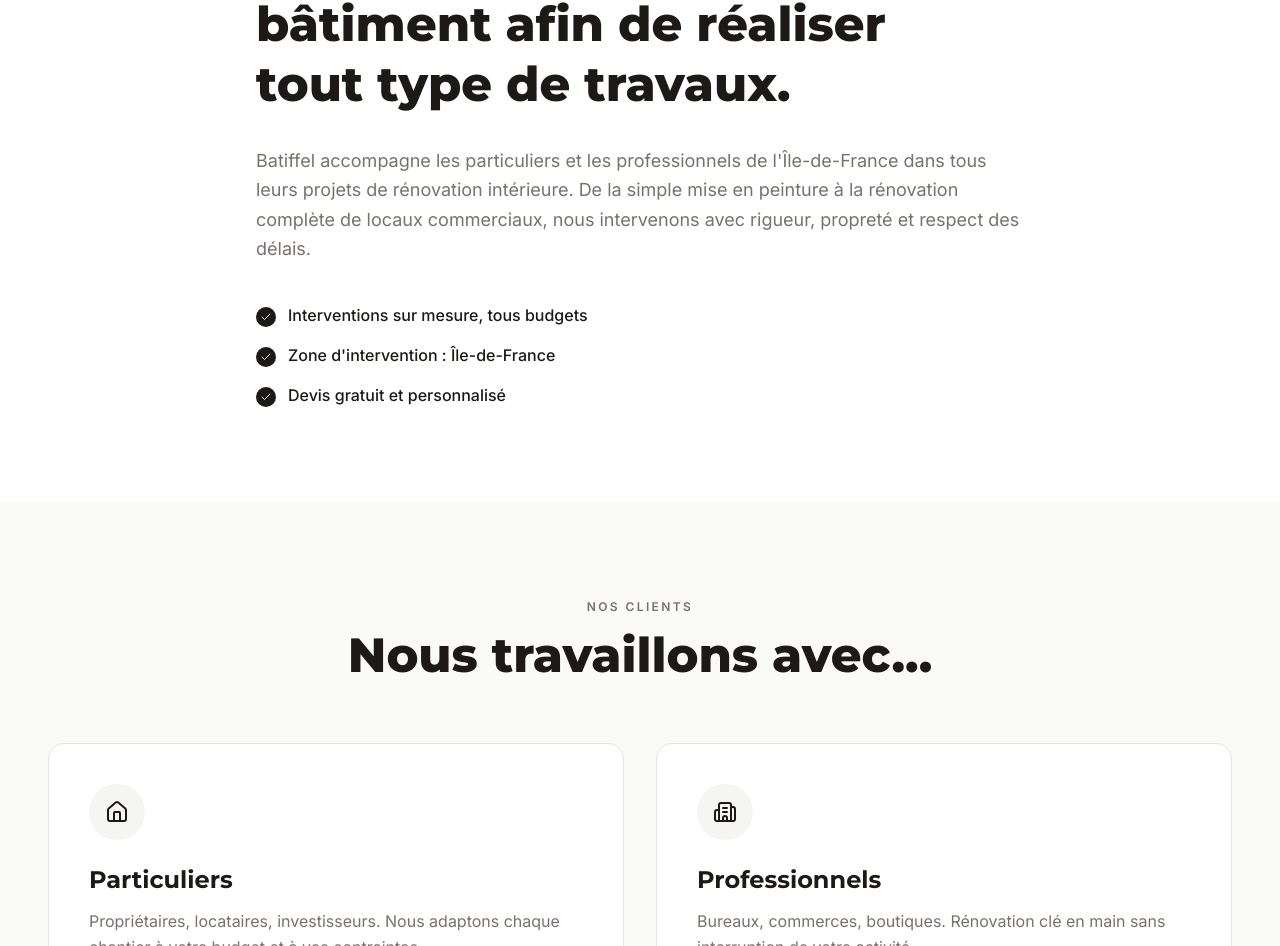
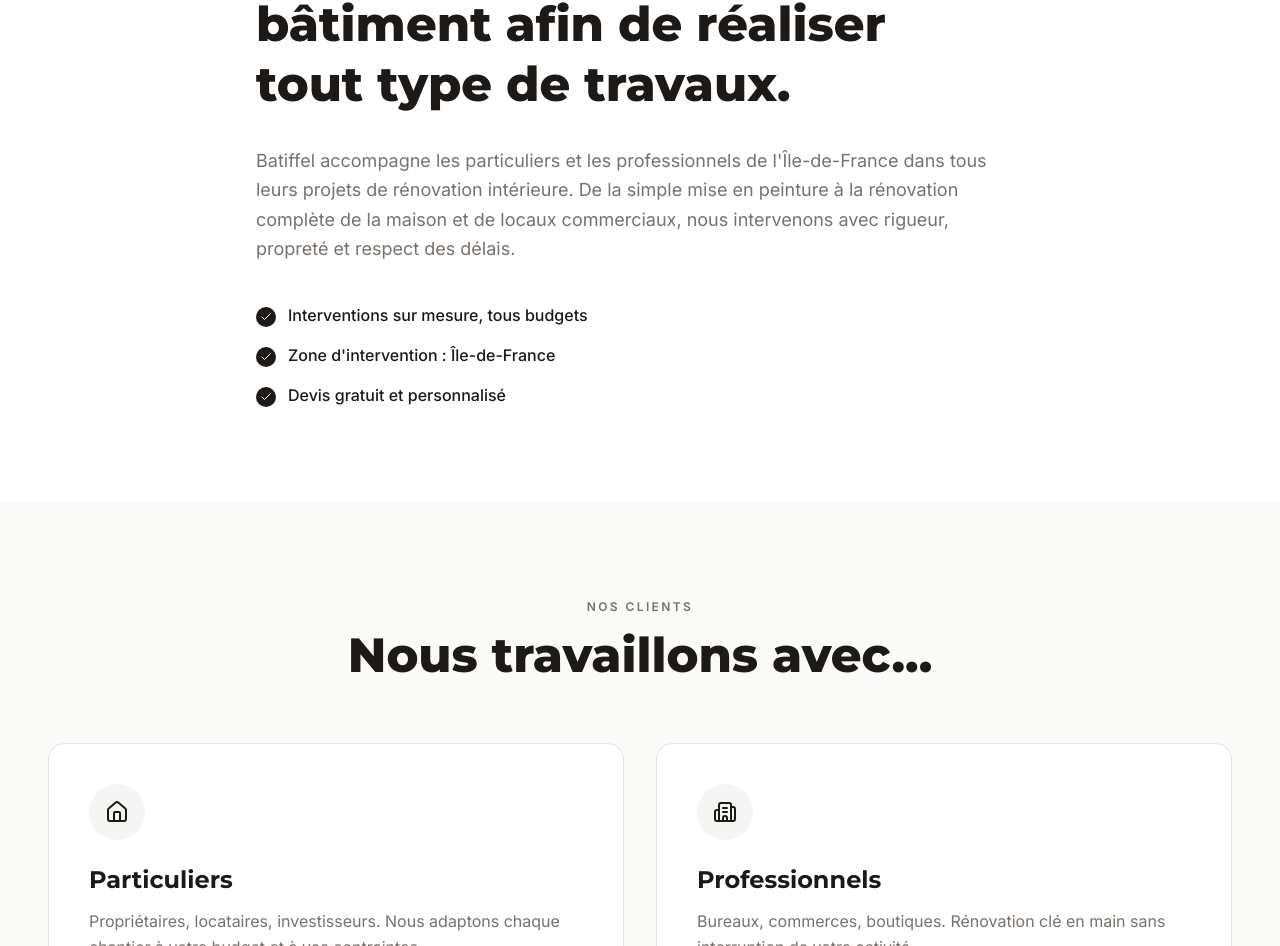
Before and after one commit to ahmadtouqeer1995-droid/batiffel-landing, a Next.js app: page / in a window 1280 px wide. Shown: the part 2338-3284 px from the top of the page. Built offline with nearby package versions, Linux system fonts and the light colour scheme.

Commit message:
Update about paragraph text

```diff
--- a/app/sections/About.tsx
+++ b/app/sections/About.tsx
@@ -24,11 +24,7 @@
                 du bâtiment afin de réaliser tout type de travaux.
               </h2>
               <p className="text-lg text-[#78716C] leading-relaxed mb-10">
-                Batiffel accompagne les particuliers et les professionnels de
-                l&apos;Île-de-France dans tous leurs projets de rénovation intérieure.
-                De la simple mise en peinture à la rénovation complète de locaux
-                commerciaux, nous intervenons avec rigueur, propreté et respect
-                des délais.
+                Batiffel accompagne les particuliers et les professionnels de l&apos;Île-de-France dans tous leurs projets de rénovation intérieure. De la simple mise en peinture à la rénovation complète de la maison et de locaux commerciaux, nous intervenons avec rigueur, propreté et respect des délais.
               </p>
               <ul className="space-y-4">
                 {points.map((point, i) => (
```
